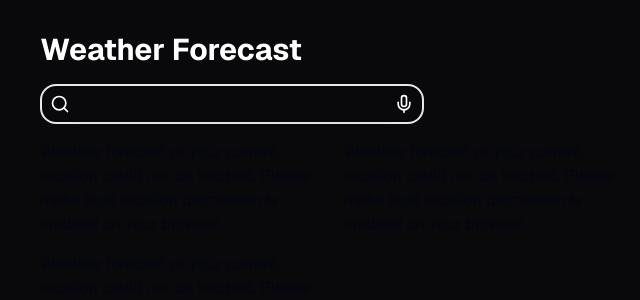
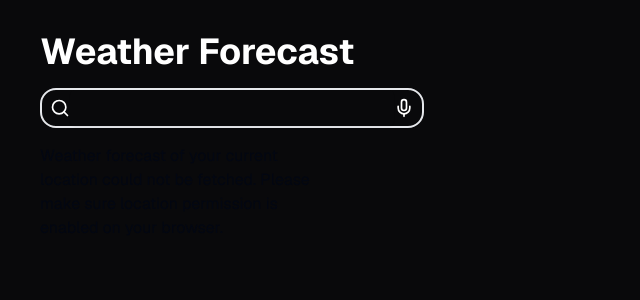
Before and after one commit to ATErcan/weather-app-pwa, a Next.js app: page / in a window 1280 px wide. Shown: the top 300 px of the page, without its empty margins (0-640 px from the left). Built offline with nearby package versions, Linux system fonts and the light colour scheme; no server answers.

Commit message:
[feature/home-page] - make title responsive

```diff
--- a/src/app/page.tsx
+++ b/src/app/page.tsx
@@ -8,7 +8,7 @@ export default async function Home() {
   return (
     <div className="min-h-screen bg-zinc-950 px-2 py-4 font-[family-name:var(--font-geist-sans)] sm:px-6 md:py-6 md:px-7">
       <header className="max-w-[75rem] mx-auto">
-        <h1 className="text-3xl font-bold mt-2 mb-4 text-white">
+        <h1 className="text-3xl font-bold mt-2 mb-4 text-white md:text-4xl">
           Weather Forecast
         </h1>
       </header>
@@ -19,11 +19,11 @@ export default async function Home() {
             alt="Search-icon"
             width={20}
             height={20}
-            />
+          />
           <Input
             name="search"
             className="border-none text-white focus-visible:ring-0"
-            />
+          />
           <Image
             src={"/icons/mic.svg"}
             alt="Search-icon"
@@ -34,10 +34,6 @@ export default async function Home() {
       </section>
       <main className="grid grid-cols-1 gap-4 my-4 sm:grid-cols-2 md:grid-cols-3 xl:grid-cols-4 max-w-[75rem] mx-auto">
         <LocationForecast />
-        <LocationForecast />
-        <LocationForecast />
-        <LocationForecast />
-        <LocationForecast />
       </main>
     </div>
   );
```
